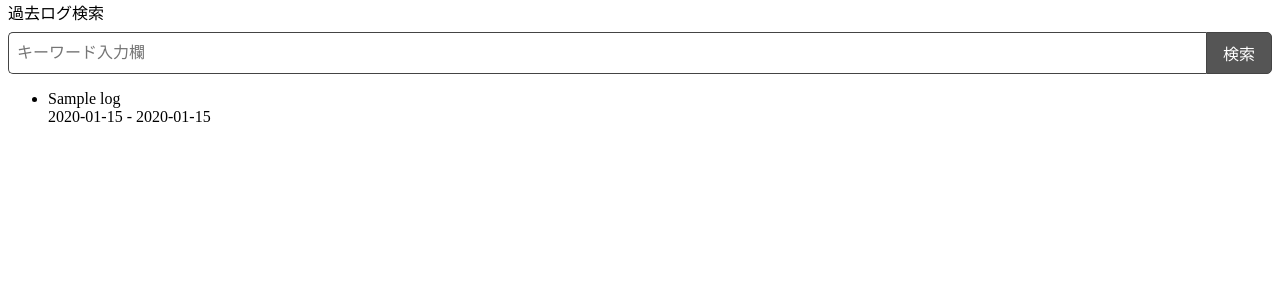
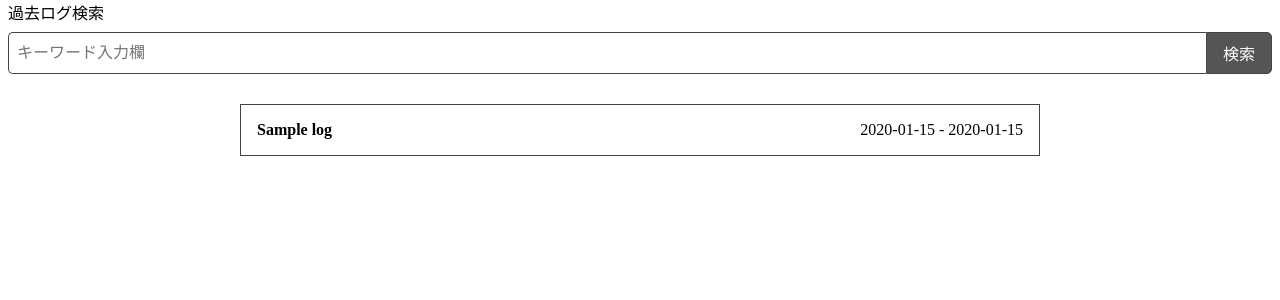
Before and after one commit to ItosuYuki/RyuBoard, a Python web app: template templates/pastLog.html in a window 1280 px wide. Shown: the part 69-369 px from the top of the page. Run offline with Jinja, Linux system fonts and the light colour scheme; the template is opened without the code that fills it: most values are stand-ins (such as "Sample title", 1, 10 or a date in 2020).

Commit message:
ログ一覧の修正とログ一覧のcss追加

```diff
--- a/static/pastLog.css
+++ b/static/pastLog.css
@@ -67,3 +67,36 @@ header h1 {
 .button:hover {
     background-color: #333;
 }
+
+main {
+    max-width: 800px;
+    margin: 30px auto;
+}
+
+.log-list {
+    list-style: none;
+    padding: 0;
+    margin: 0;
+}
+
+.log-item {
+    display: flex;
+    justify-content: space-between;
+    align-items: center;
+    border: 1px solid #444;
+    padding: 16px;
+    margin-bottom: 12px;
+    font-size: 16px;
+    background-color: #fff;
+}
+
+.log-title {
+    font-weight: bold;
+    flex: 1;
+}
+
+.log-dates {
+    white-space: nowrap;
+    margin-left: 20px;
+    font-family: monospace;
+}
--- a/templates/pastLog.html
+++ b/templates/pastLog.html
@@ -12,22 +12,22 @@
         <h1>過去ログ一覧</h1>
     </header>
     <div>
-        <form method="POST" action="{{ url_for('update_task', task_id=task.id) }}">
+        <form method="GET" action="{{ url_for('search_PastLog') }}">
             <label for="content">過去ログ検索</label><br>
             <div class="input-group">
-                <input type="text" id="content" name="content" placeholder="キーワード入力欄" class="text-input">
+                <input type="text" id="search" name="serach_PastLog" placeholder="キーワード入力欄" class="text-input" required>
                 <input type="submit" value="検索" class="button">
             </div>
         </form>
     </div>
     <main>
-        <ul>
+        <ul class="log-list">
         {% for log in logs %}
-            <li>
-                <div class="title">
+            <li class="log-item">
+                <div class="log-title">
                     {{log.title}}
                 </div>
-                <div class="date">
+                <div class="log-date">
                     {{log.created_at.strftime('%Y-%m-%d')}} - {{log.down_at.strftime('%Y-%m-%d')}}
                 </div>
             </li>
```
